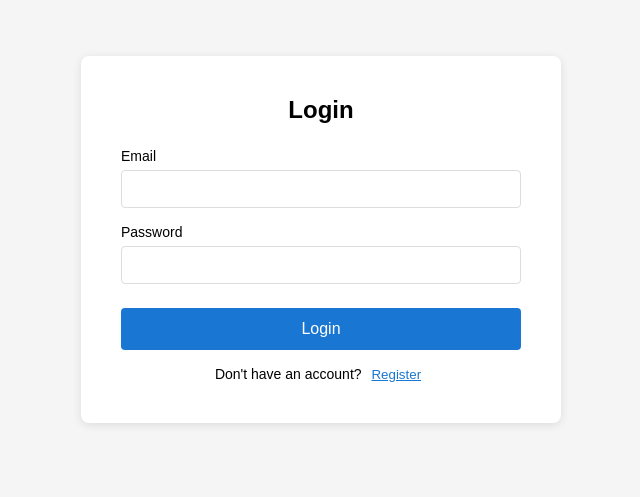
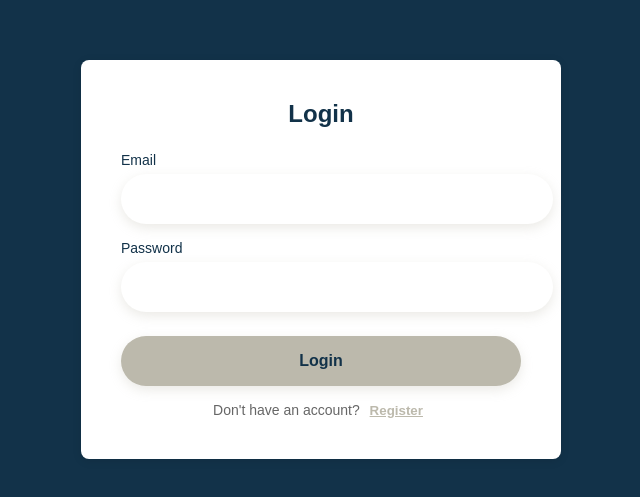
Before and after one commit to Sherry443/daily-frontend, a React (Create React App) app: page / in a window 1280 px wide. Shown: the part 161-658 px from the top of the page, without its empty margins (319-959 px from the left). Built offline with nearby package versions, Linux system fonts and the light colour scheme.

Commit message:
header new changes made

```diff
--- a/src/components/Login.jsx
+++ b/src/components/Login.jsx
@@ -51,13 +51,14 @@ export default function Login({ onLogin }) {
   };
 
   return (
-    <div style={{
+<div style={{
       minHeight: '100vh',
       display: 'flex',
       alignItems: 'center',
       justifyContent: 'center',
-      backgroundColor: '#f5f5f5',
-      fontFamily: 'Arial, sans-serif'
+      backgroundColor: '#123249',
+      fontFamily: 'Arial, sans-serif',
+      padding: '20px'
     }}>
       <div style={{
         backgroundColor: 'white',
@@ -67,7 +68,7 @@ export default function Login({ onLogin }) {
         width: '100%',
         maxWidth: '400px'
       }}>
-        <h2 style={{ marginTop: 0, marginBottom: '24px', textAlign: 'center' }}>
+        <h2 style={{ marginTop: 0, marginBottom: '24px', textAlign: 'center', color: '#123249' }}>
           {isRegistering ? 'Create Account' : 'Login'}
         </h2>
 
@@ -87,7 +88,7 @@ export default function Login({ onLogin }) {
         <div>
           {isRegistering && (
             <div style={{ marginBottom: '16px' }}>
-              <label style={{ display: 'block', marginBottom: '6px', fontSize: '14px', fontWeight: '500' }}>
+              <label style={{ display: 'block', marginBottom: '6px', fontSize: '14px', fontWeight: '500', color: '#123249' }}>
                 Name
               </label>
               <input
@@ -97,18 +98,23 @@ export default function Login({ onLogin }) {
                 onKeyPress={handleKeyPress}
                 style={{
                   width: '100%',
-                  padding: '10px',
-                  border: '1px solid #ddd',
-                  borderRadius: '4px',
-                  fontSize: '14px',
-                  boxSizing: 'border-box'
+                  padding: '16px',
+
+                  color: '#123249',
+                  border: 'none',
+                  borderRadius: '50px',
+                  fontSize: '16px',
+                  fontWeight: '600',
+                  cursor: loading ? 'not-allowed' : 'pointer',
+                  transition: 'all 0.3s ease',
+                  boxShadow: loading ? 'none' : '0 4px 12px rgba(188, 185, 172, 0.3)'
                 }}
               />
             </div>
           )}
 
           <div style={{ marginBottom: '16px' }}>
-            <label style={{ display: 'block', marginBottom: '6px', fontSize: '14px', fontWeight: '500' }}>
+            <label style={{ display: 'block', marginBottom: '6px', fontSize: '14px', fontWeight: '500', color: '#123249' }}>
               Email
             </label>
             <input
@@ -118,17 +124,22 @@ export default function Login({ onLogin }) {
               onKeyPress={handleKeyPress}
               style={{
                 width: '100%',
-                padding: '10px',
-                border: '1px solid #ddd',
-                borderRadius: '4px',
-                fontSize: '14px',
-                boxSizing: 'border-box'
+              padding: '16px',
+
+              color: '#123249',
+              border: 'none',
+              borderRadius: '50px',
+              fontSize: '16px',
+              fontWeight: '600',
+              cursor: loading ? 'not-allowed' : 'pointer',
+              transition: 'all 0.3s ease',
+              boxShadow: loading ? 'none' : '0 4px 12px rgba(188, 185, 172, 0.3)'
               }}
             />
           </div>
 
           <div style={{ marginBottom: '24px' }}>
-            <label style={{ display: 'block', marginBottom: '6px', fontSize: '14px', fontWeight: '500' }}>
+            <label style={{ display: 'block', marginBottom: '6px', fontSize: '14px', fontWeight: '500', color: '#123249' }}>
               Password
             </label>
             <input
@@ -138,11 +149,15 @@ export default function Login({ onLogin }) {
               onKeyPress={handleKeyPress}
               style={{
                 width: '100%',
-                padding: '10px',
-                border: '1px solid #ddd',
-                borderRadius: '4px',
-                fontSize: '14px',
-                boxSizing: 'border-box'
+              padding: '16px',
+              color: '#123249',
+              border: 'none',
+              borderRadius: '50px',
+              fontSize: '16px',
+              fontWeight: '600',
+              cursor: loading ? 'not-allowed' : 'pointer',
+              transition: 'all 0.3s ease',
+              boxShadow: loading ? 'none' : '0 4px 12px rgba(188, 185, 172, 0.3)'
               }}
             />
           </div>
@@ -152,21 +167,23 @@ export default function Login({ onLogin }) {
             disabled={loading}
             style={{
               width: '100%',
-              padding: '12px',
-              backgroundColor: loading ? '#ccc' : '#1976d2',
-              color: 'white',
+              padding: '16px',
+              backgroundColor: loading ? '#999' : '#BCB9AC',
+              color: '#123249',
               border: 'none',
-              borderRadius: '4px',
+              borderRadius: '50px',
               fontSize: '16px',
-              fontWeight: '500',
-              cursor: loading ? 'not-allowed' : 'pointer'
+              fontWeight: '600',
+              cursor: loading ? 'not-allowed' : 'pointer',
+              transition: 'all 0.3s ease',
+              boxShadow: loading ? 'none' : '0 4px 12px rgba(188, 185, 172, 0.3)'
             }}
           >
             {loading ? 'Please wait...' : (isRegistering ? 'Register' : 'Login')}
           </button>
         </div>
 
-        <div style={{ marginTop: '16px', textAlign: 'center', fontSize: '14px' }}>
+        <div style={{ marginTop: '16px', textAlign: 'center', fontSize: '14px', color: '#666' }}>
           {isRegistering ? 'Already have an account?' : "Don't have an account?"}
           {' '}
           <button
@@ -177,9 +194,10 @@ export default function Login({ onLogin }) {
             style={{
               background: 'none',
               border: 'none',
-              color: '#1976d2',
+              color: '#BCB9AC',
               cursor: 'pointer',
-              textDecoration: 'underline'
+              textDecoration: 'underline',
+              fontWeight: '600'
             }}
           >
             {isRegistering ? 'Login' : 'Register'}
```
